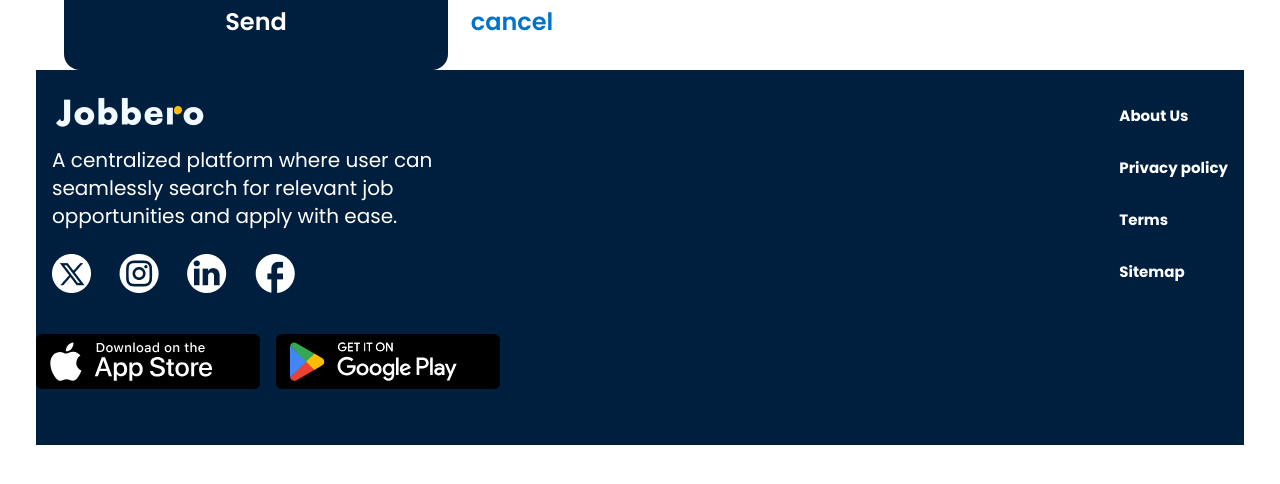
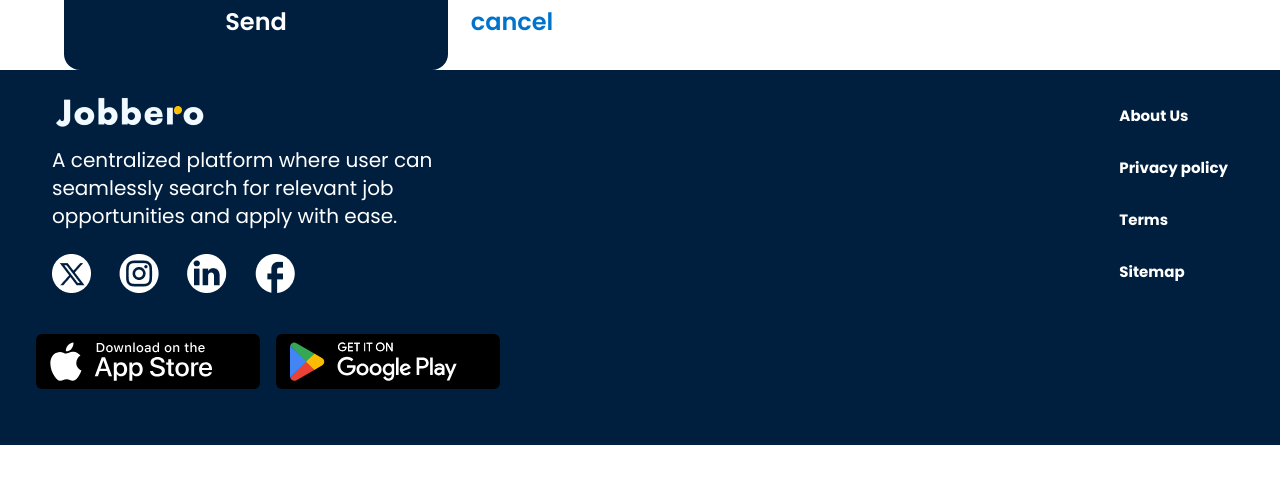
Before and after one commit to awotayo20/Jobbero, a React (Vite) app: page /forgotPassword in a window 1280 px wide. Shown: the part 308-792 px from the top of the page. Built offline with nearby package versions, Linux system fonts and the light colour scheme.

Commit message:
Update ForgetPassword.jsx

```diff
--- a/src/Pages/LoginPage/ForgetPassword.jsx
+++ b/src/Pages/LoginPage/ForgetPassword.jsx
@@ -57,7 +57,9 @@ const ForgetPassword = () => {
           <SmileySVG />
         </div>
       </div>
-      <Footer />
+      <div className="bg-[#001F3F]">
+        <Footer />
+      </div>
     </>
   )
 }
```
